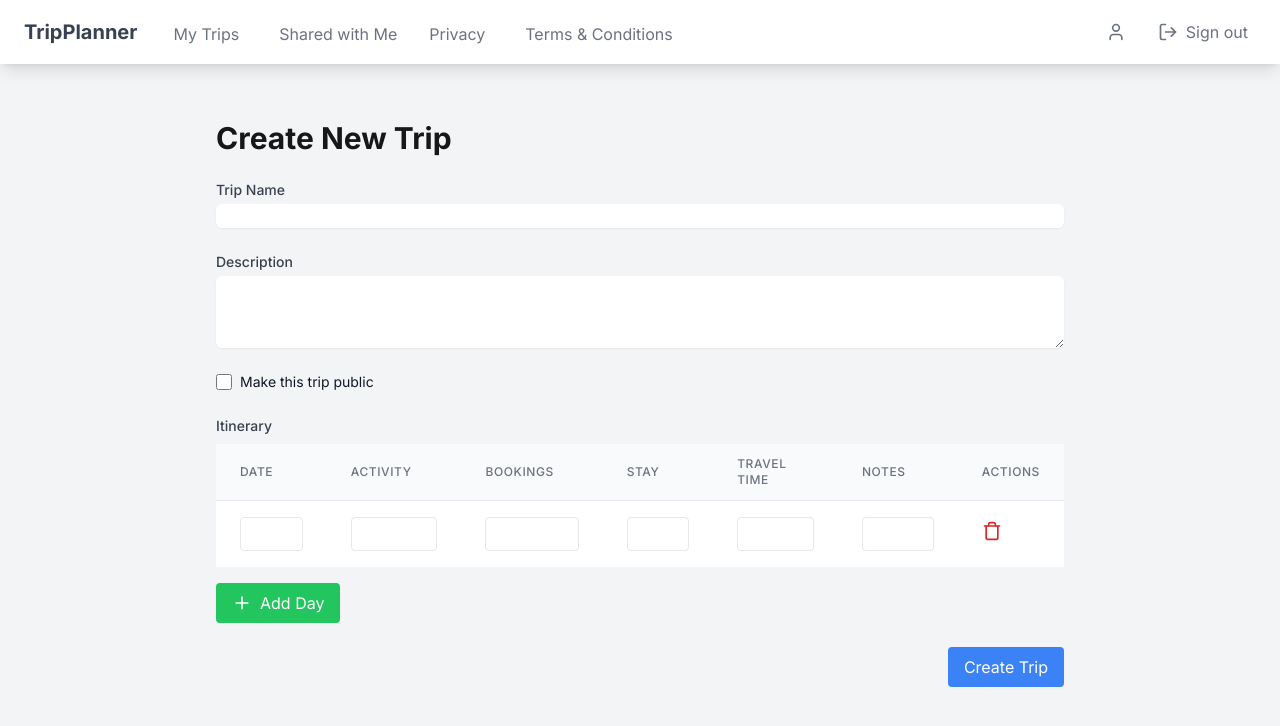
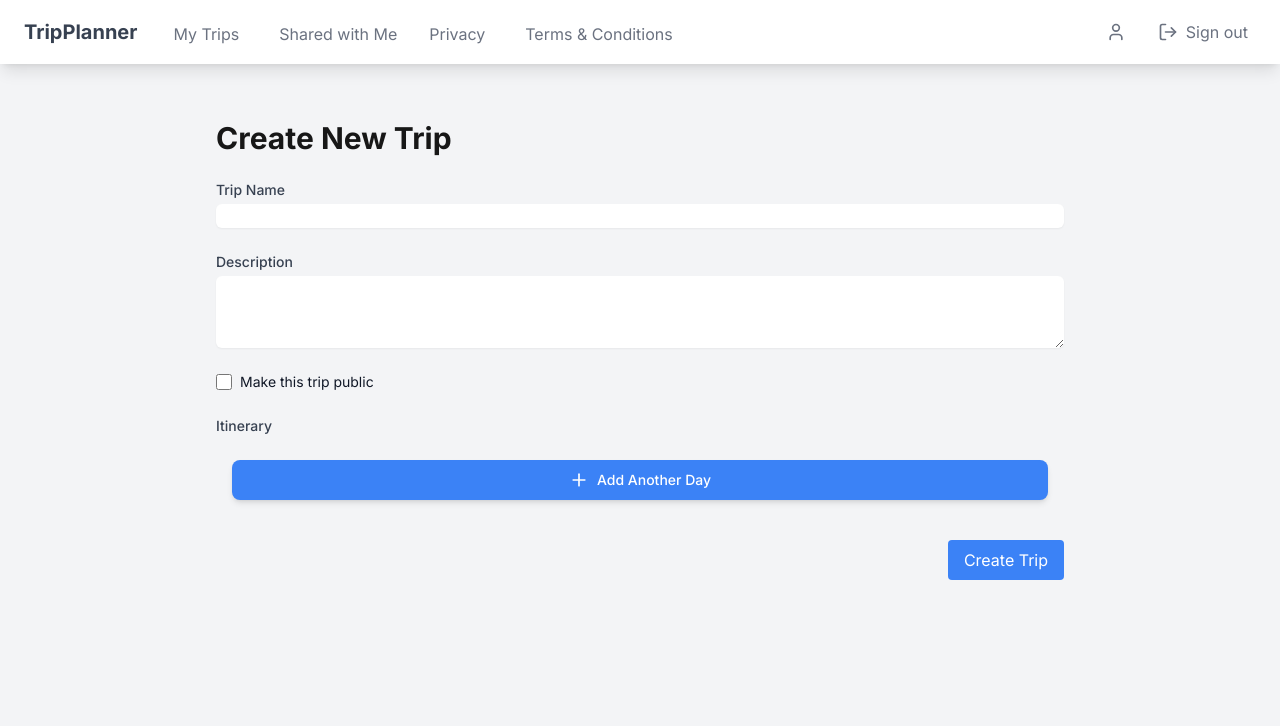
Before and after one commit to gadzooks/trips, a Next.js app: page /api/trips/new in a window 1280 px wide. Shown: the top 726 px of the page. Built offline with nearby package versions, Linux system fonts and the light colour scheme.

Commit message:
some ui improvements

```diff
--- a/app/components/trip-itinerary.tsx
+++ b/app/components/trip-itinerary.tsx
@@ -1,22 +1,20 @@
-'use client'
-
-import { useState } from 'react'
-import { TrashIcon, PlusIcon } from 'lucide-react'
-import { Day } from '@/types/trip'
+import React, { useState } from 'react';
+import { TrashIcon, PlusIcon, Calendar as CalendarIcon, Clock, Hotel, Ticket, MapPin, StickyNote } from 'lucide-react';
+import { Calendar } from '@/components/ui/calendar';
+import { Popover, PopoverContent, PopoverTrigger } from '@/components/ui/popover';
+import { Button } from '@/components/ui/button';
+import { format } from 'date-fns';
+import { cn } from '@/lib/utils';
+import { Day } from '@/types/trip';
 
 export function TripItinerary({
   initialRows = [],
   isReadOnly = true,
   onChange
-}: {
-  initialRows?: Day[]
-  isReadOnly: boolean
-  onChange?: (days: Day[]) => void
 }) {
-
-  if (!initialRows || initialRows.length === 0) {
-    initialRows = [
-      {
+  let rows: Day[] = initialRows;
+  if (!rows?.length) {
+    rows = [{
       id: crypto.randomUUID(),
       date: '',
       activity: '',
@@ -24,15 +22,13 @@ export function TripItinerary({
       stay: '',
       travelTime: '',
       notes: ''
+    }];
   }
 
-    ]
-  }
-  // console.log('initialRows', initialRows)
-  const [days, setDays] = useState<Day[]>(initialRows)
+  const [days, setDays] = useState<Day[]>(initialRows);
 
   const addDay = () => {
-    const newDay: Day = {
+    const newDay = {
       id: crypto.randomUUID(),
       date: '',
       activity: '',
@@ -40,126 +36,162 @@ export function TripItinerary({
       stay: '',
       travelTime: '',
       notes: ''
-    }
-    const newDays = [...days, newDay]
-    setDays(newDays)
-    onChange?.(newDays)
-  }
+    };
+    const newDays = [...days, newDay];
+    setDays(newDays);
+    onChange?.(newDays);
+  };
 
-  const updateDay = (id: string, field: keyof Day, value: string) => {
+  const updateDay = (id: string, field: string, value: string) => {
     const newDays = days.map(day =>
       day.id === id ? { ...day, [field]: value } : day
-    )
-    setDays(newDays)
-    onChange?.(newDays)
-  }
+    );
+    setDays(newDays);
+    onChange?.(newDays);
+  };
 
   const deleteDay = (id: string) => {
-    const newDays = days.filter(day => day.id !== id)
-    setDays(newDays)
-    onChange?.(newDays)
-  }
+    const newDays = days.filter(day => day.id !== id);
+    setDays(newDays);
+    onChange?.(newDays);
+  };
 
   return (
-    <div className="overflow-x-auto">
-      <table className="min-w-full divide-y divide-gray-200">
-        <thead className="bg-gray-50">
-          <tr>
-            <th className="px-6 py-3 text-left text-xs font-medium text-gray-500 uppercase tracking-wider">Date</th>
-            <th className="px-6 py-3 text-left text-xs font-medium text-gray-500 uppercase tracking-wider">Activity</th>
-            <th className="px-6 py-3 text-left text-xs font-medium text-gray-500 uppercase tracking-wider">Bookings</th>
-            <th className="px-6 py-3 text-left text-xs font-medium text-gray-500 uppercase tracking-wider">Stay</th>
-            <th className="px-6 py-3 text-left text-xs font-medium text-gray-500 uppercase tracking-wider">Travel Time</th>
-            <th className="px-6 py-3 text-left text-xs font-medium text-gray-500 uppercase tracking-wider">Notes</th>
-            <th className="px-6 py-3 text-left text-xs font-medium text-gray-500 uppercase tracking-wider">Actions</th>
-          </tr>
-        </thead>
-        <tbody className="bg-white divide-y divide-gray-200">
-          {days.map(day => (
-            <tr key={day.id}>
-              <td className="px-6 py-4">
-                <input
-                  type="text"
-                  value={day.date}
-                  onChange={e => updateDay(day.id, 'date', e.target.value)}
-                  className="border rounded px-2 py-1 w-full"
-                  readOnly={isReadOnly}
+    <div className="space-y-6 p-4">
+      {days.map((day, index) => (
+        <div key={day.id} className="bg-white rounded-lg shadow-md p-6 space-y-4">
+          <div className="flex items-center justify-between mb-6">
+            <span className="text-2xl font-bold text-gray-400">Day {index + 1}</span>
+            {!isReadOnly && (
+              <Button
+                variant="ghost"
+                size="icon"
+                className="text-red-500 hover:text-red-700 hover:bg-red-50"
+                onClick={() => deleteDay(day.id)}
+              >
+                <TrashIcon className="h-5 w-5" />
+              </Button>
+            )}
+          </div>
+
+          <div className="flex gap-4 mb-6">
+            <div className="flex-1">
+              <Popover>
+                <PopoverTrigger asChild>
+                  <Button
+                    variant="outline"
+                    className={cn(
+                      "w-full justify-start text-left font-normal",
+                      !day.date && "text-muted-foreground"
+                    )}
                     disabled={isReadOnly}
+                  >
+                    <CalendarIcon className="mr-2 h-4 w-4" />
+                    {day.date ? format(new Date(day.date), 'PPP') : <span>Pick a date</span>}
+                  </Button>
+                </PopoverTrigger>
+                <PopoverContent className="w-auto p-0">
+                  <Calendar
+                    mode="single"
+                    selected={day.date ? new Date(day.date) : undefined}
+                    onSelect={(date) => updateDay(day.id, 'date', date?.toISOString() || '')}
+                    initialFocus
                   />
-              </td>
-              <td className="px-6 py-4">
-                <input
-                  type="text"
-                  value={day.activity}
-                  onChange={e => updateDay(day.id, 'activity', e.target.value)}
-                  className="border rounded px-2 py-1 w-full"
-                  readOnly={isReadOnly}
-                  disabled={isReadOnly}
-                />
-              </td>
-              <td className="px-6 py-4">
-                <input
-                  type="text"
-                  value={day.bookings}
-                  onChange={e => updateDay(day.id, 'bookings', e.target.value)}
-                  className="border rounded px-2 py-1 w-full"
-                  readOnly={isReadOnly}
-                  disabled={isReadOnly}
-                />
-              </td>
-              <td className="px-6 py-4">
-                <input
-                  type="text"
-                  value={day.stay}
-                  onChange={e => updateDay(day.id, 'stay', e.target.value)}
-                  className="border rounded px-2 py-1 w-full"
-                  readOnly={isReadOnly}
-                  disabled={isReadOnly}
-                />
-              </td>
-              <td className="px-6 py-4">
+                </PopoverContent>
+              </Popover>
+            </div>
+
+            <div className="flex-1">
+              <div className="flex items-center">
+                <Clock className="h-4 w-4 mr-2 text-gray-600" />
                 <input
                   type="text"
                   value={day.travelTime}
                   onChange={e => updateDay(day.id, 'travelTime', e.target.value)}
-                  className="border rounded px-2 py-1 w-full"
+                  className="w-full p-3 rounded-md border border-gray-200 focus:ring-2 focus:ring-blue-500 focus:border-transparent"
+                  placeholder="Travel duration"
                   readOnly={isReadOnly}
                   disabled={isReadOnly}
                 />
-              </td>
-              <td className="px-6 py-4">
-                <input
-                  type="text"
-                  value={day.notes}
-                  onChange={e => updateDay(day.id, 'notes', e.target.value)}
-                  className="border rounded px-2 py-1 w-full"
+              </div>
+            </div>
+          </div>
+
+          <div className="space-y-6">
+            <div className="space-y-2">
+              <div className="flex items-center text-gray-600">
+                <MapPin className="h-4 w-4 mr-2" />
+                <span className="font-medium">Activities</span>
+              </div>
+              <textarea
+                value={day.activity}
+                onChange={e => updateDay(day.id, 'activity', e.target.value)}
+                className="w-full min-h-32 p-3 rounded-md border border-gray-200 focus:ring-2 focus:ring-blue-500 focus:border-transparent"
+                placeholder="Plan your activities..."
                 readOnly={isReadOnly}
                 disabled={isReadOnly}
               />
-              </td>
-              <td className="px-6 py-4">
-                <button
-                  type="button"
-                  onClick={() => deleteDay(day.id)}
-                  // readOnly={isReadOnly}
+            </div>
+
+            <div className="space-y-2">
+              <div className="flex items-center text-gray-600">
+                <Hotel className="h-4 w-4 mr-2" />
+                <span className="font-medium">Accommodation</span>
+              </div>
+              <textarea
+                value={day.stay}
+                onChange={e => updateDay(day.id, 'stay', e.target.value)}
+                className="w-full min-h-32 p-3 rounded-md border border-gray-200 focus:ring-2 focus:ring-blue-500 focus:border-transparent"
+                placeholder="Where are you staying?"
+                readOnly={isReadOnly}
                 disabled={isReadOnly}
-                  className="text-red-600 hover:text-red-900"
+              />
+            </div>
+
+            <div className="space-y-2">
+              <div className="flex items-center text-gray-600">
+                <Ticket className="h-4 w-4 mr-2" />
+                <span className="font-medium">Bookings</span>
+              </div>
+              <textarea
+                value={day.bookings}
+                onChange={e => updateDay(day.id, 'bookings', e.target.value)}
+                className="w-full min-h-32 p-3 rounded-md border border-gray-200 focus:ring-2 focus:ring-blue-500 focus:border-transparent"
+                placeholder="Add booking details..."
+                readOnly={isReadOnly}
+                disabled={isReadOnly}
+              />
+            </div>
+
+            <div className="space-y-2">
+              <div className="flex items-center text-gray-600">
+                <StickyNote className="h-4 w-4 mr-2" />
+                <span className="font-medium">Notes</span>
+              </div>
+              <textarea
+                value={day.notes}
+                onChange={e => updateDay(day.id, 'notes', e.target.value)}
+                className="w-full min-h-32 p-3 rounded-md border border-gray-200 focus:ring-2 focus:ring-blue-500 focus:border-transparent"
+                placeholder="Additional notes..."
+                readOnly={isReadOnly}
+                disabled={isReadOnly}
+              />
+            </div>
+          </div>
+        </div>
+      ))}
+
+      {!isReadOnly && (
+        <Button
+          onClick={addDay}
+          className="w-full bg-blue-500 hover:bg-blue-600 text-white py-4 rounded-lg shadow-md transition-colors"
         >
-                  <TrashIcon className="h-5 w-5" />
-                </button>
-              </td>
-            </tr>
-          ))}
-        </tbody>
-      </table>
-      <button
-        type="button"
-        onClick={addDay}
-        className="mt-4 flex items-center gap-2 px-4 py-2 bg-green-500 text-white rounded hover:bg-green-600"
-      >
-        <PlusIcon className="h-5 w-5" />
-        Add Day
-      </button>
+          <PlusIcon className="h-5 w-5 mr-2" />
+          Add Another Day
+        </Button>
+      )}
     </div>
-  )
+  );
 }
+
+export default TripItinerary;
--- /dev/null
+++ b/app/components/ui/button.tsx
@@ -0,0 +1,55 @@
+import * as React from "react"
+import { Slot } from "@radix-ui/react-slot"
+import { cva, type VariantProps } from "class-variance-authority"
+import { cn } from "@/lib/utils"
+
+const buttonVariants = cva(
+  "inline-flex items-center justify-center whitespace-nowrap rounded-md text-sm font-medium ring-offset-background transition-colors focus-visible:outline-none focus-visible:ring-2 focus-visible:ring-ring focus-visible:ring-offset-2 disabled:pointer-events-none disabled:opacity-50",
+  {
+    variants: {
+      variant: {
+        default: "bg-primary text-primary-foreground hover:bg-primary/90",
+        destructive:
+          "bg-destructive text-destructive-foreground hover:bg-destructive/90",
+        outline:
+          "border border-input bg-background hover:bg-accent hover:text-accent-foreground",
+        secondary:
+          "bg-secondary text-secondary-foreground hover:bg-secondary/80",
+        ghost: "hover:bg-accent hover:text-accent-foreground",
+        link: "text-primary underline-offset-4 hover:underline",
+      },
+      size: {
+        default: "h-10 px-4 py-2",
+        sm: "h-9 rounded-md px-3",
+        lg: "h-11 rounded-md px-8",
+        icon: "h-10 w-10",
+      },
+    },
+    defaultVariants: {
+      variant: "default",
+      size: "default",
+    },
+  }
+)
+
+export interface ButtonProps
+  extends React.ButtonHTMLAttributes<HTMLButtonElement>,
+    VariantProps<typeof buttonVariants> {
+  asChild?: boolean
+}
+
+const Button = React.forwardRef<HTMLButtonElement, ButtonProps>(
+  ({ className, variant, size, asChild = false, ...props }, ref) => {
+    const Comp = asChild ? Slot : "button"
+    return (
+      <Comp
+        className={cn(buttonVariants({ variant, size, className }))}
+        ref={ref}
+        {...props}
+      />
+    )
+  }
+)
+Button.displayName = "Button"
+
+export { Button, buttonVariants }
--- /dev/null
+++ b/app/components/ui/calendar.tsx
@@ -0,0 +1,63 @@
+import * as React from "react"
+import { ChevronLeft, ChevronRight } from "lucide-react"
+import { DayPicker } from "react-day-picker"
+import { cn } from "@/lib/utils"
+import { buttonVariants } from "@/components/ui/button"
+
+export type CalendarProps = React.ComponentProps<typeof DayPicker>
+
+function Calendar({
+  className,
+  classNames,
+  showOutsideDays = true,
+  ...props
+}: CalendarProps) {
+  return (
+    <DayPicker
+      showOutsideDays={showOutsideDays}
+      className={cn("p-3", className)}
+      classNames={{
+        months: "flex flex-col sm:flex-row space-y-4 sm:space-x-4 sm:space-y-0",
+        month: "space-y-4",
+        caption: "flex justify-center pt-1 relative items-center",
+        caption_label: "text-sm font-medium",
+        nav: "space-x-1 flex items-center",
+        nav_button: cn(
+          buttonVariants({ variant: "outline" }),
+          "h-7 w-7 bg-transparent p-0 opacity-50 hover:opacity-100"
+        ),
+        nav_button_previous: "absolute left-1",
+        nav_button_next: "absolute right-1",
+        table: "w-full border-collapse space-y-1",
+        head_row: "flex",
+        head_cell:
+          "text-muted-foreground rounded-md w-9 font-normal text-[0.8rem]",
+        row: "flex w-full mt-2",
+        cell: "h-9 w-9 text-center text-sm p-0 relative [&:has([aria-selected].day-range-end)]:rounded-r-md [&:has([aria-selected].day-outside)]:bg-accent/50 [&:has([aria-selected])]:bg-accent first:[&:has([aria-selected])]:rounded-l-md last:[&:has([aria-selected])]:rounded-r-md focus-within:relative focus-within:z-20",
+        day: cn(
+          buttonVariants({ variant: "ghost" }),
+          "h-9 w-9 p-0 font-normal aria-selected:opacity-100"
+        ),
+        day_range_end: "day-range-end",
+        day_selected:
+          "bg-primary text-primary-foreground hover:bg-primary hover:text-primary-foreground focus:bg-primary focus:text-primary-foreground",
+        day_today: "bg-accent text-accent-foreground",
+        day_outside:
+          "day-outside text-muted-foreground opacity-50 aria-selected:bg-accent/50 aria-selected:text-muted-foreground aria-selected:opacity-30",
+        day_disabled: "text-muted-foreground opacity-50",
+        day_range_middle:
+          "aria-selected:bg-accent aria-selected:text-accent-foreground",
+        day_hidden: "invisible",
+        ...classNames,
+      }}
+      components={{
+        IconLeft: () => <ChevronLeft className="h-4 w-4" />,
+        IconRight: () => <ChevronRight className="h-4 w-4" />,
+      }}
+      {...props}
+    />
+  )
+}
+Calendar.displayName = "Calendar"
+
+export { Calendar }
--- /dev/null
+++ b/app/components/ui/popover.tsx
@@ -0,0 +1,28 @@
+import * as React from "react"
+import * as PopoverPrimitive from "@radix-ui/react-popover"
+import { cn } from "@/lib/utils"
+
+const Popover = PopoverPrimitive.Root
+
+const PopoverTrigger = PopoverPrimitive.Trigger
+
+const PopoverContent = React.forwardRef<
+  React.ElementRef<typeof PopoverPrimitive.Content>,
+  React.ComponentPropsWithoutRef<typeof PopoverPrimitive.Content>
+>(({ className, align = "center", sideOffset = 4, ...props }, ref) => (
+  <PopoverPrimitive.Portal>
+    <PopoverPrimitive.Content
+      ref={ref}
+      align={align}
+      sideOffset={sideOffset}
+      className={cn(
+        "z-50 w-72 rounded-md border bg-popover p-4 text-popover-foreground shadow-md outline-none data-[state=open]:animate-in data-[state=closed]:animate-out data-[state=closed]:fade-out-0 data-[state=open]:fade-in-0 data-[state=closed]:zoom-out-95 data-[state=open]:zoom-in-95 data-[side=bottom]:slide-in-from-top-2 data-[side=left]:slide-in-from-right-2 data-[side=right]:slide-in-from-left-2 data-[side=top]:slide-in-from-bottom-2",
+        className
+      )}
+      {...props}
+    />
+  </PopoverPrimitive.Portal>
+))
+PopoverContent.displayName = PopoverPrimitive.Content.displayName
+
+export { Popover, PopoverTrigger, PopoverContent }
--- /dev/null
+++ b/lib/utils.ts
@@ -0,0 +1,6 @@
+import { type ClassValue, clsx } from "clsx"
+import { twMerge } from "tailwind-merge"
+
+export function cn(...inputs: ClassValue[]) {
+  return twMerge(clsx(inputs))
+}
```
Also changed, not shown: package.json (+7 -0 lines), 1 other file (tests, documents, lock files or other folders). Lines whose indentation alone changed are shown as unchanged.
